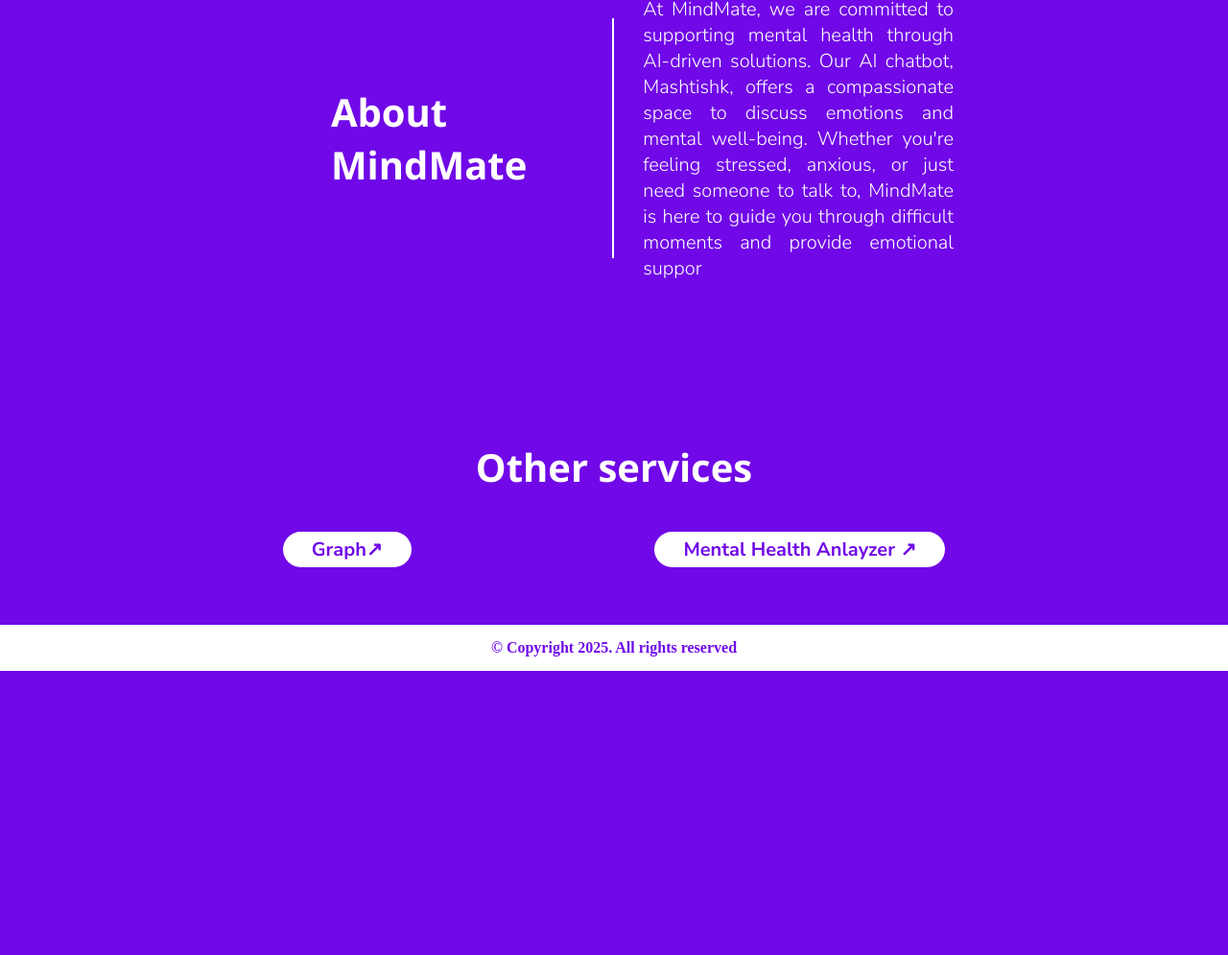
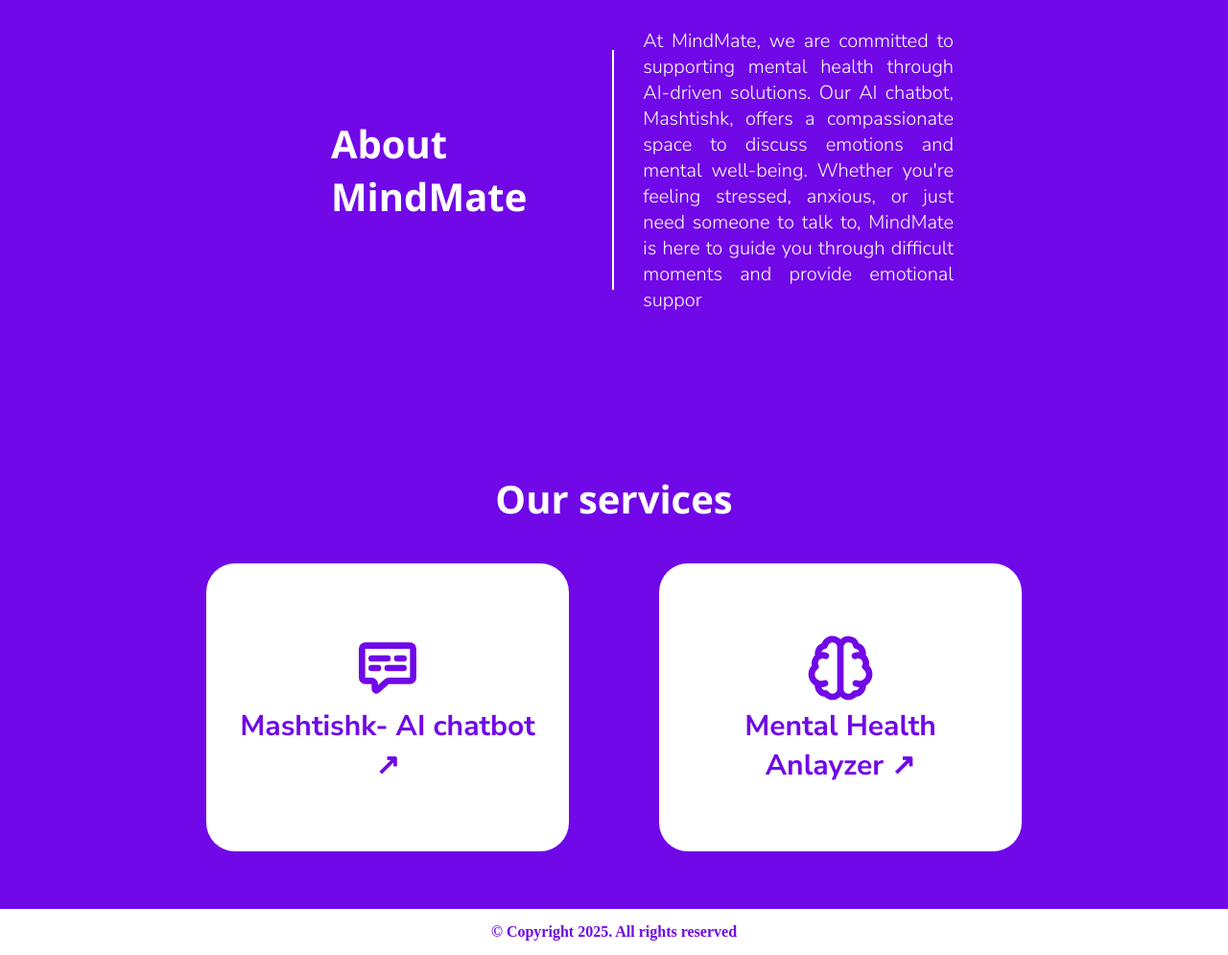
Before and after one commit to Aditya7005446231/NerdHerd, a plain HTML site: page templates/homepage.html in a window 1280 px wide. Shown: the part 808-1803 px from the top of the page at 96% size. Before the commit the page ends 1507 px from the top, so only its background shows below. Drawn offline with nearby package versions, Linux system fonts and the light colour scheme.

Commit message:
CSS fixed

```diff
--- a/static/input.css
+++ b/static/input.css
@@ -54,10 +54,11 @@ top: 0;
 
 .intro {
   display: flex;
-  margin: 0 auto;
-  margin-top: 80px;
+  margin: 180px auto;
+  /* margin-top: 80px; */
   width: 80%;
   align-items: center;
+
 }
 
 .intro-text {
@@ -143,7 +144,7 @@ top: 0;
   background: none;
   border: none;
   color: white;
-  font-size: 20px;
+  font-size: 30px;
   color: oklch(0.491 0.27 292.581);
   display: inline-block;
   padding: px;
@@ -152,7 +153,15 @@ top: 0;
   font-family: "Nunito Sans", sans-serif;
   font-weight: bold;
   padding: 5px 30px;
+  height: 300px;
+  width:40%;
+  display: flex;
+  justify-content: center;
+  align-items: center;
+  flex-direction: column;
 }
+
+
 
 a {
   text-decoration: none;
--- a/templates/homepage.html
+++ b/templates/homepage.html
@@ -9,10 +9,10 @@
   <body>
     <!-- Heading section -->
     <nav class="head" id="head">
-      <h1 class="head-text">MindMate</h1>
+      <h1 class="head-text" id="head-text">MindMate</h1>
 
       <ul class="head-list">
-          <li><a href="#head">Home</a></li>
+        <li><a href="#head-text">Home</a></li>
         <li><a href="#about">About Us</a></li>
         <li><a href="#services">Services</a></li>
       </ul>
@@ -26,39 +26,43 @@
       <img src="../static/assets/brain.png" alt="" />
     </div>
 
-    <!-- Chatbot -->
-     <div class="chatbot">
-            <a href="./chat-bot.html" target="_blank"
-              >Try our Mashtishk Bot here <span>&#8599;</span></a>
-     </div>
-
     <!--    About section -->
     <section class="about" id="about">
       <div class="one about-div">About <br />MindMate</div>
       <div class="two about-div">
-          At MindMate, we are committed to supporting mental health through AI-driven solutions. Our AI chatbot, Mashtishk, offers a compassionate space to discuss emotions and mental well-being. Whether you're feeling stressed, anxious, or just need someone to talk to, MindMate is here to guide you through difficult moments and provide emotional suppor
+        At MindMate, we are committed to supporting mental health through
+        AI-driven solutions. Our AI chatbot, Mashtishk, offers a compassionate
+        space to discuss emotions and mental well-being. Whether you're feeling
+        stressed, anxious, or just need someone to talk to, MindMate is here to
+        guide you through difficult moments and provide emotional suppor
       </div>
     </section>
 
     <!-- Our services -->
     <div class="services" id="services">
-      <p>Other services</p>
+      <p>Our services</p>
       <div class="service-flex">
-
         <button class="service-button graph">
-          <a href="./index.html" target="_blank"> Graph<span>&#8599;</span></a>
+          <svg  aria-hidden="true" xmlns="http://www.w3.org/2000/svg" width="80" height="80" fill="none" viewBox="0 0 24 24">
+            <path stroke="currentColor" stroke-linecap="round" stroke-linejoin="round" stroke-width="2" d="M7 9h5m3 0h2M7 12h2m3 0h5M5 5h14a1 1 0 0 1 1 1v9a1 1 0 0 1-1 1h-6.616a1 1 0 0 0-.67.257l-2.88 2.592A.5.5 0 0 1 8 18.477V17a1 1 0 0 0-1-1H5a1 1 0 0 1-1-1V6a1 1 0 0 1 1-1Z"/>
+          </svg>
+                    <a href="./chat-bot.html" target="_blank">
+            Mashtishk- AI chatbot <span>&#8599;</span></a
+          >
         </button>
         <button class="service-button analyzer">
-          <a href="./index.html" target="_blank">Mental Health Anlayzer
-          <span>&#8599;</span></a>
+          <svg  aria-hidden="true" xmlns="http://www.w3.org/2000/svg" width="80" height="80" fill="none" viewBox="0 0 24 24">
+            <path stroke="currentColor" stroke-linecap="round" stroke-linejoin="round" stroke-width="2" d="M12 18.5A2.493 2.493 0 0 1 7.51 20H7.5a2.468 2.468 0 0 1-2.4-3.154 2.98 2.98 0 0 1-.85-5.274 2.468 2.468 0 0 1 .92-3.182 2.477 2.477 0 0 1 1.876-3.344 2.5 2.5 0 0 1 3.41-1.856A2.5 2.5 0 0 1 12 5.5m0 13v-13m0 13a2.493 2.493 0 0 0 4.49 1.5h.01a2.468 2.468 0 0 0 2.403-3.154 2.98 2.98 0 0 0 .847-5.274 2.468 2.468 0 0 0-.921-3.182 2.477 2.477 0 0 0-1.875-3.344A2.5 2.5 0 0 0 14.5 3 2.5 2.5 0 0 0 12 5.5m-8 5a2.5 2.5 0 0 1 3.48-2.3m-.28 8.551a3 3 0 0 1-2.953-5.185M20 10.5a2.5 2.5 0 0 0-3.481-2.3m.28 8.551a3 3 0 0 0 2.954-5.185"/>
+          </svg>
+
+          <i class="fa-solid fa-comment"></i>
+          <a href="./index.html" target="_blank"
+            >Mental Health Anlayzer <span>&#8599;</span></a
+          >
         </button>
       </div>
     </div>
 
-
-
-    <footer class="footer">
-        &copy; Copyright 2025. All rights reserved
-    </footer>
+    <footer class="footer">&copy; Copyright 2025. All rights reserved</footer>
   </body>
 </html>
```
Also changed, not shown: templates/chat-bot.html (+5 -2 lines). Lines whose indentation alone changed are shown as unchanged.
